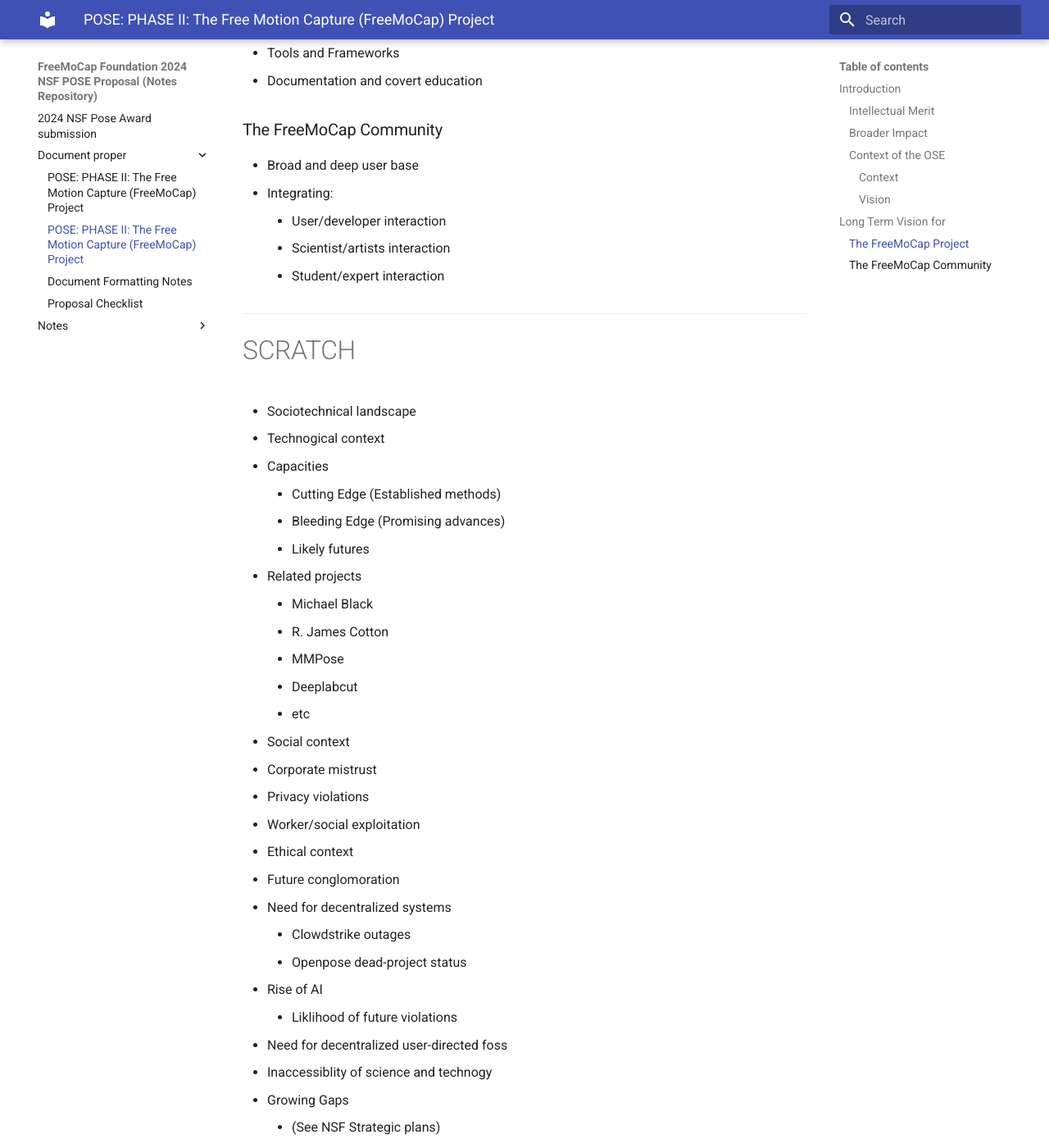
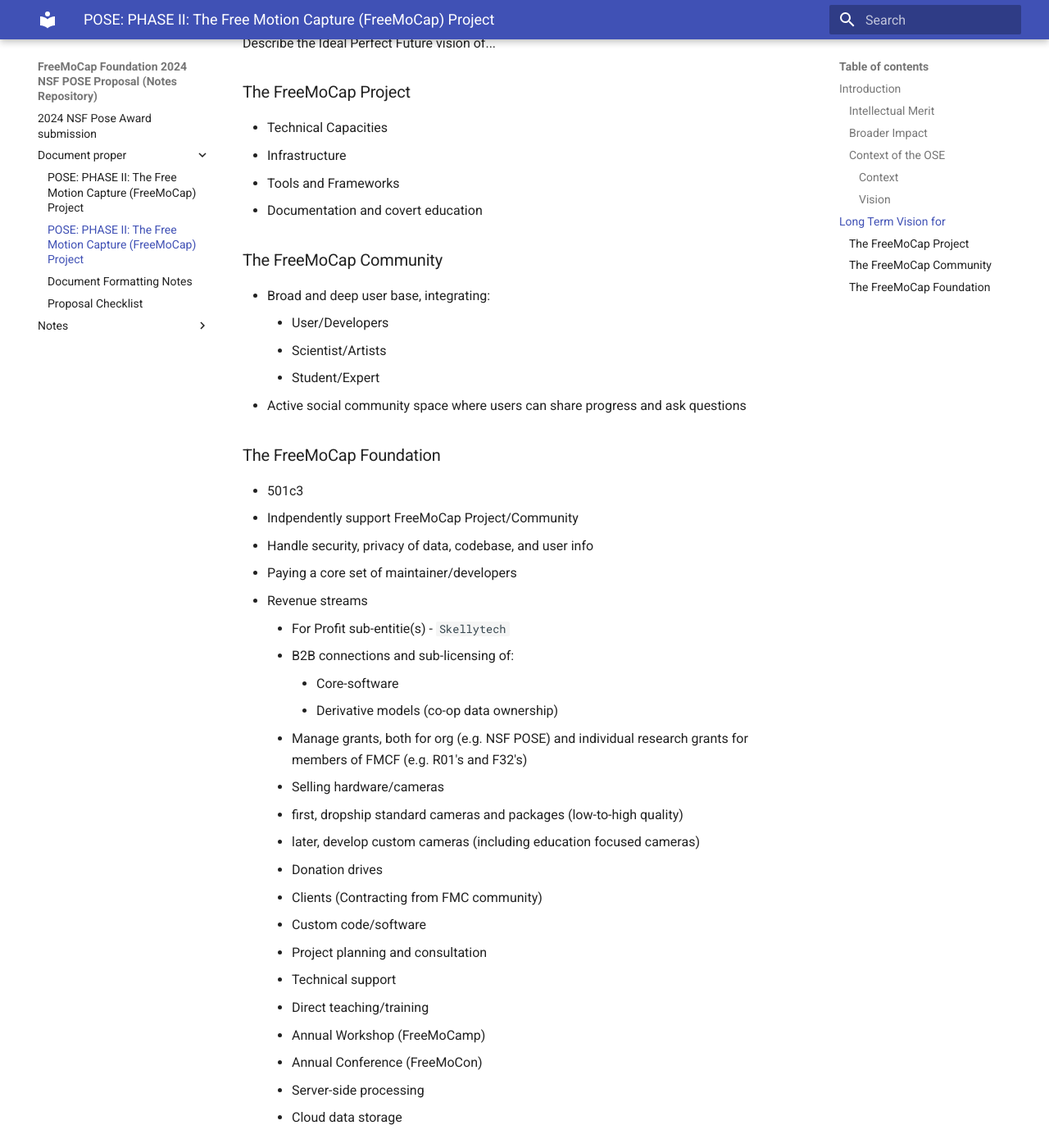
Before and after one commit to freemocap/2025-nsf-pose, an MkDocs documentation site: the page built from docs/document-proper/2024-freemocap-nsf-pose-outline.md, in a window 1280 px wide and 1400 px high, scrolled down 911 px. Shown: the whole window at 82% size. Built offline with MkDocs 1.6.1 and Material for MkDocs 9.7.7, drawn with Linux system fonts in a browser that asks for light colours; some of the changed text lies outside the part shown.

Commit message:
Jul 26, 2024, 2:16 PM

```diff
--- a/docs/document-proper/2024-freemocap-nsf-pose-outline.md
+++ b/docs/document-proper/2024-freemocap-nsf-pose-outline.md
@@ -13,10 +13,15 @@
 #### Context
 #### Vision
 - Guiding Principles and Long Term Vision for the OSE
+  - Universal Design
+  - Knowledge is Free
+  - No artificial scarcity
 - Societal or National Need for the OSE
 - Anticipated Broader Impacts of the OSE
 
 ## Long Term Vision for
+Describe the Ideal Perfect Future vision of...
+
 ### The FreeMoCap Project
   - Technical Capacities
   - Infrastructure
@@ -24,13 +29,39 @@
   - Documentation and covert education
 
 ### The FreeMoCap Community
-  - Broad and deep user base
-  - Integrating:
-    - User/developer interaction
-    - Scientist/artists interaction
-    - Student/expert interaction
+  - Broad and deep user base, integrating:
+    - User/Developers
+    - Scientist/Artists
+    - Student/Expert
+  - Active social community space where users can share progress and ask questions
+
+### The FreeMoCap Foundation
+  - 501c3
+  - Indpendently support FreeMoCap Project/Community
+  - Handle security, privacy of data, codebase,  and user info
+  - Paying a core set of maintainer/developers
+  - Revenue streams
+    - For Profit sub-entitie(s) - `Skellytech`
+      - B2B connections and sub-licensing of:
+        - Core-software
+        - Derivative models (co-op data ownership)
+    - Manage grants, both for org (e.g. NSF POSE) and individual research grants for members of FMCF (e.g. R01's and F32's)
+    - Selling hardware/cameras
+      - first, dropship standard cameras and packages (low-to-high quality)
+      - later, develop custom cameras (including education focused cameras)
+    - Donation drives
+    - Clients (Contracting from FMC community)
+      - Custom code/software
+      - Project planning and consultation
+      - Technical support
+      - Direct teaching/training
+    - Annual Workshop (FreeMoCamp)
+    - Annual Conference (FreeMoCon)
+    - Server-side processing
+    - Cloud data storage
 
 
+##
 ___
 
 # SCRATCH
```
